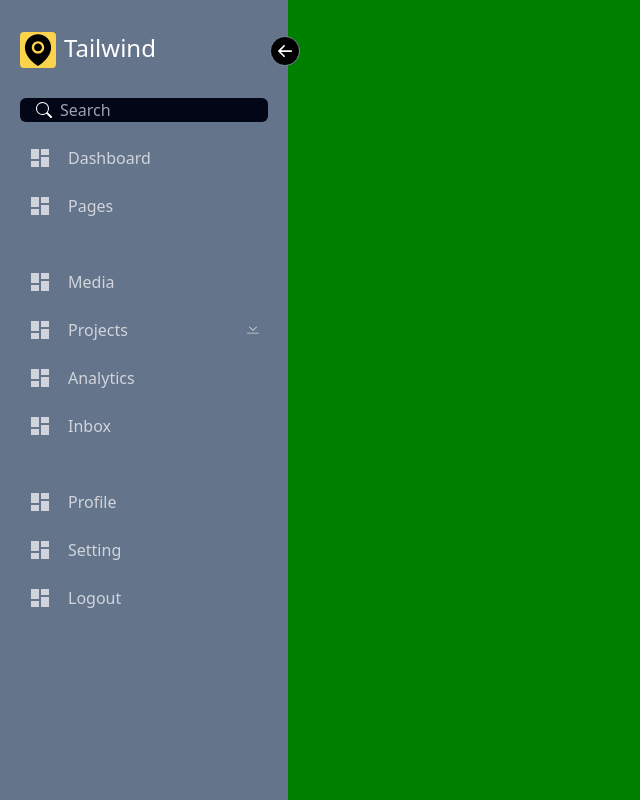
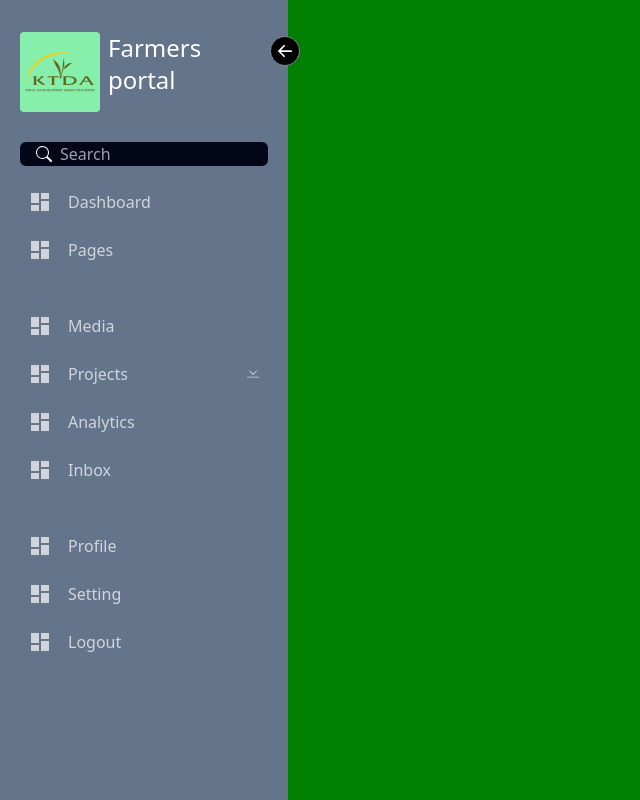
Before and after one commit to Titus-muchoki/Thetaportal, a React (Create React App) app: page / in a window 1280 px wide. Shown: the whole page, without its empty margins (0-640 px from the left). Built offline with nearby package versions, Linux system fonts and the light colour scheme.

Commit message:
add the initial files

```diff
--- a/src/App.js
+++ b/src/App.js
@@ -2,6 +2,7 @@ import { useState } from "react";
 import { BsChevronBarDown, BsFillArrowLeftSquareFill, BsSearch } from "react-icons/bs";
 import { AiFillEnvironment } from "react-icons/ai";
 import { RiDashboardFill } from "react-icons/ri";
+import Ktda from "./assets/KTDA-MS.webp"
 
 
 
@@ -35,9 +36,11 @@ const App = () => {
           onClick={() => setOpen(!open)} />
 
         <div className='inline-flex'>
-          <AiFillEnvironment className={`bg-amber-300 text-4xl rounded cursor-pointer block float-left mr-2 duration-500
+          <img src={Ktda} alt="/" className={`text-4xl w-20 h-25 rounded cursor-pointer bg-green-300 float-left mr-2 duration-500
         ${open && "rotate-[360deg]"}`} />
-          <h1 className={`text-white origin-left font-medium text-2xl duration-300 ${!open && "scale-0"}`}>Tailwind</h1>
+          <h1 className={`text-white origin-left font-medium text-2xl duration-300 ${!open && "scale-0"}`}>
+            <span className='font-semi-bold'>Farmers portal</span>
+          </h1>
         </div>
 
         <div className={`flex items-center rounded-md bg-slate-950 mt-6 ${!open ? "px-2.5" : "px-4"}`}>
```
